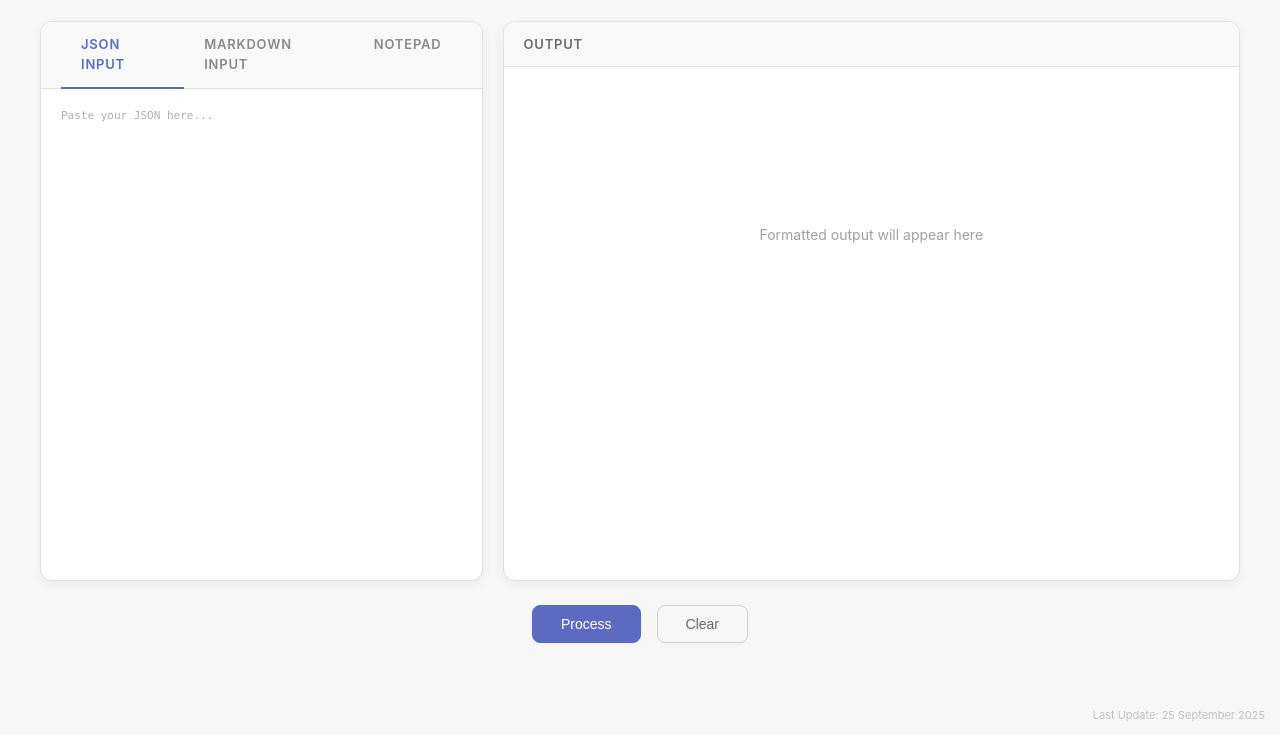
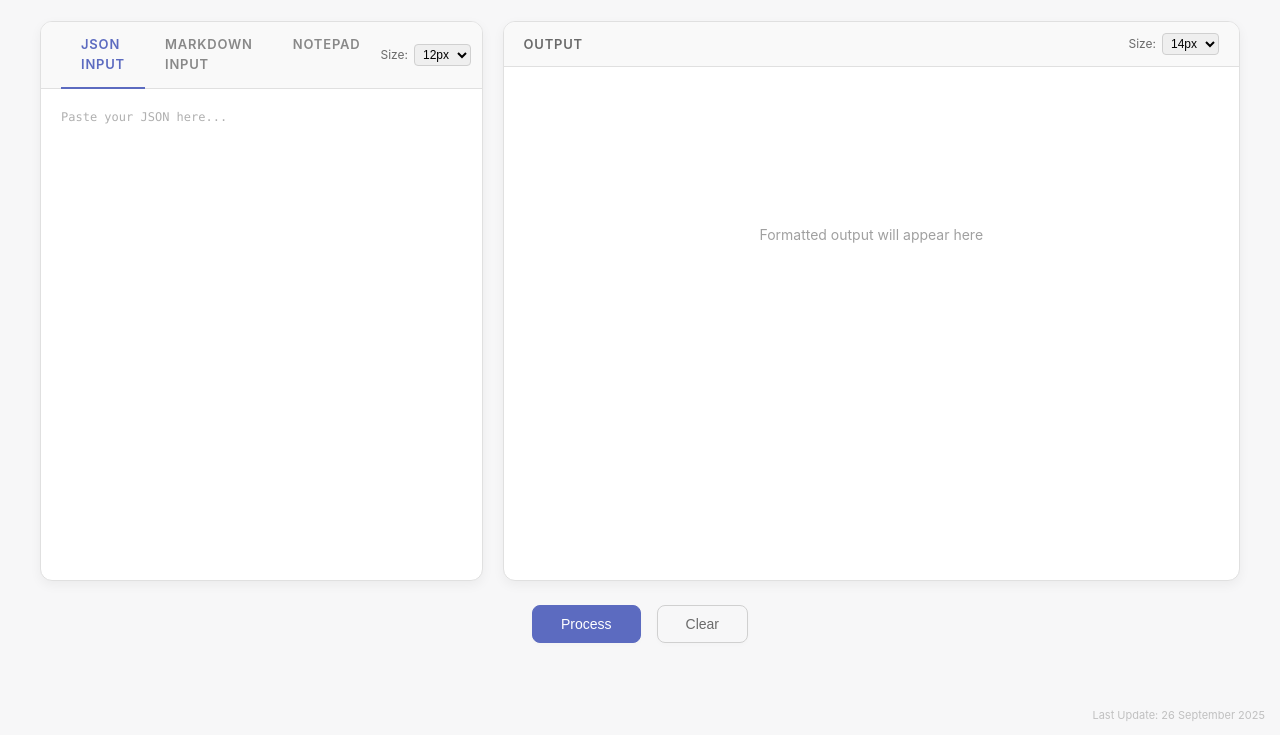
Before and after one commit to vyo-0610/jsonreader, a plain HTML site: page index.html in a window 1280 px wide. Shown: the part 65-800 px from the top of the page. Drawn offline with nearby package versions, Linux system fonts and the light colour scheme.

Commit message:
allow user text size changes

```diff
--- a/index.html
+++ b/index.html
@@ -76,6 +76,7 @@
             flex-shrink: 0;
             display: flex;
             align-items: center;
+            justify-content: space-between;
         }
 
         .panel-body {
@@ -132,7 +133,7 @@
             border: none;
             background: transparent;
             font-family: 'SF Mono', Monaco, 'Roboto Mono', Consolas, 'Courier New', monospace;
-            font-size: 11px;
+            font-size: 12px;
             line-height: 1.7;
             resize: none;
             color: #333333;
@@ -247,7 +248,7 @@
         .field-content {
             color: #333333;
             line-height: 1.8;
-            font-size: 14px;
+            font-size: inherit;
             word-wrap: break-word;
         }
         .field-content h1 {
@@ -379,6 +380,23 @@
             color: #c0c0c0;
         }
 
+        .font-size-control {
+            display: flex;
+            align-items: center;
+            gap: 6px;
+        }
+        .font-size-control label {
+            font-size: 12px;
+            font-weight: normal;
+        }
+        .font-size-control select {
+            border: 1px solid #d0d0d0;
+            border-radius: 4px;
+            padding: 2px 4px;
+            font-size: 12px;
+            cursor: pointer;
+        }
+
         @media (max-width: 968px) {
             .main-grid {
                 grid-template-columns: 1fr;
@@ -409,6 +427,15 @@
                         <div class="tab-button" data-tab="markdown-input">Markdown Input</div>
                         <div class="tab-button" data-tab="notepad">Notepad</div>
                     </div>
+                    <div class="font-size-control">
+                        <label for="inputFontSize">Size:</label>
+                        <select id="inputFontSize">
+                            <option value="12px" selected>12px</option>
+                            <option value="14px">14px</option>
+                            <option value="16px">16px</option>
+                            <option value="18px">18px</option>
+                        </select>
+                    </div>
                 </div>
                 <div class="panel-body">
                     <div class="tab-pane active" id="json-input-pane">
@@ -426,6 +453,15 @@
             <div class="panel">
                 <div class="panel-header">
                     <span>Output</span>
+                     <div class="font-size-control">
+                        <label for="outputFontSize">Size:</label>
+                        <select id="outputFontSize">
+                            <option value="12px">12px</option>
+                            <option value="14px" selected>14px</option>
+                            <option value="16px">16px</option>
+                            <option value="18px">18px</option>
+                        </select>
+                    </div>
                 </div>
                 <div class="panel-body">
                     <div id="outputContent" class="output-content">
@@ -441,7 +477,7 @@
         </div>
     </div>
 
-    <div id="last-update">Last Update: 25 September 2025</div>
+    <div id="last-update">Last Update: 26 September 2025</div>
 
     <script src="https://cdn.jsdelivr.net/npm/marked/marked.min.js"></script>
     <script>
@@ -459,6 +495,30 @@
                     panel.querySelector(`#${tabName}-pane`).classList.add('active');
                 });
             });
+
+            // --- FONT SIZE CONTROL LOGIC ---
+            const inputFontSizeSelector = document.getElementById('inputFontSize');
+            const outputFontSizeSelector = document.getElementById('outputFontSize');
+
+            const jsonInput = document.getElementById('jsonInputText');
+            const markdownInput = document.getElementById('markdownInputText');
+            const notepadInput = document.getElementById('notepadText');
+            const outputContent = document.getElementById('outputContent');
+
+            // Set initial size for the output panel from the dropdown's default value
+            outputContent.style.fontSize = outputFontSizeSelector.value;
+
+            inputFontSizeSelector.addEventListener('change', (event) => {
+                const newSize = event.target.value;
+                jsonInput.style.fontSize = newSize;
+                markdownInput.style.fontSize = newSize;
+                notepadInput.style.fontSize = newSize;
+            });
+
+            outputFontSizeSelector.addEventListener('change', (event) => {
+                outputContent.style.fontSize = event.target.value;
+            });
+            // --- END OF FONT SIZE CONTROL LOGIC ---
         });
 
         marked.setOptions({
```
